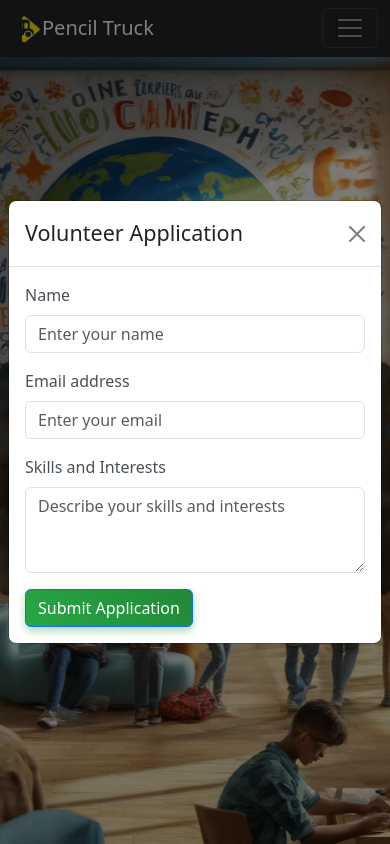
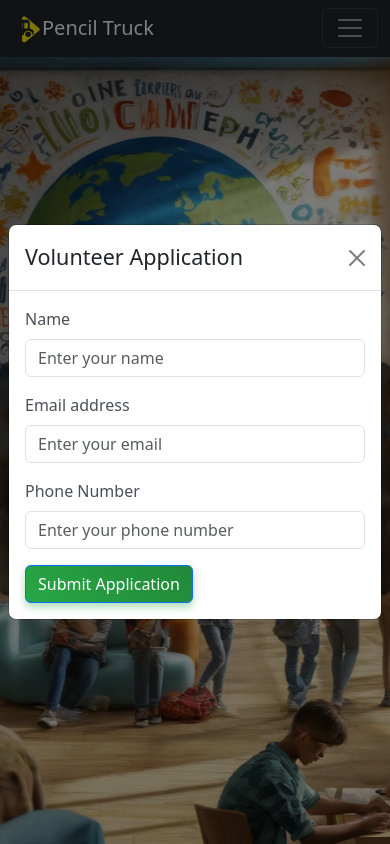
Before and after one commit to hashif-python/penciltruck_frontend, a React (Create React App) app: page / in a window 390 px wide. Both pictures are taken after a click on the button "Join Us". Shown: the top 844 px of the page. Built offline with nearby package versions, Linux system fonts and the light colour scheme; no server answers.

Commit message:
Update React and React-DOM versions, add phone field to volunteer application form, and implement toast notifications

```diff
--- a/src/pages/HomeSection.js
+++ b/src/pages/HomeSection.js
@@ -1,13 +1,14 @@
 import React, { useState } from 'react';
 import { Container, Row, Col, Button, Modal, Form } from 'react-bootstrap';
+import { ToastContainer, toast } from 'react-toastify';
+import 'react-toastify/dist/ReactToastify.css';
 import '../assets/css/HomeSection.css'; // Ensure this is correctly linked
-
 
 function HomeSection() {
     const [showModal, setShowModal] = useState(false);
     const [name, setName] = useState('');
     const [email, setEmail] = useState('');
-    const [skills, setSkills] = useState('');
+    const [phone, setPhone] = useState(''); // Phone state
 
     const handleShowModal = () => setShowModal(true);
     const handleCloseModal = () => {
@@ -19,28 +20,37 @@ function HomeSection() {
         const { value } = e.target;
         if (type === 'name') setName(value);
         else if (type === 'email') setEmail(value);
-        else if (type === 'skills') setSkills(value);
+        else if (type === 'phone') setPhone(value); // Handle phone input
     };
 
     const handleSubmit = (e) => {
         e.preventDefault();
-        if (!name || !email || !skills) {
-            alert('Please fill in all fields.');
+        if (!name || !email || !phone) { // Validate phone as well
+            toast.error('Please fill in all fields.', {
+                position: toast.POSITION.TOP_RIGHT, // Positioning the toaster at the top-right
+                autoClose: 5000,
+            });
             return;
         }
-        alert('Form submitted successfully!');
+        toast.success('Form submitted successfully!', {
+            position: toast.POSITION.TOP_RIGHT, // Positioning the toaster at the top-right
+            autoClose: 3000,
+        });
         handleCloseModal();
-        resetFormFields();
     };
 
     const resetFormFields = () => {
         setName('');
         setEmail('');
-        setSkills('');
+        setPhone(''); // Reset phone field
     };
+
     return (
+
         <div id="home" className="hero-background">
+            <ToastContainer />
             <Container className="text-white text-center hero-container">
+
                 <Row className="align-items-center justify-content-center">
                     <Col md={8}>
                         <h1 className="display-4 font-weight-bold">Help Us Change Lives</h1>
@@ -50,7 +60,6 @@ function HomeSection() {
                         <Button className="button" onClick={handleShowModal}>Join Us</Button>
                     </Col>
                 </Row>
-
 
                 <Modal show={showModal} onHide={handleCloseModal} centered>
                     <Modal.Header closeButton>
@@ -67,15 +76,18 @@ function HomeSection() {
                                 <Form.Control type="email" placeholder="Enter your email" value={email} onChange={(e) => handleInputChange(e, 'email')} />
                             </Form.Group>
                             <Form.Group className="mb-3">
-                            <Form.Label>Skills and Interests</Form.Label>
-                            <Form.Control as="textarea" rows={3} placeholder="Describe your skills and interests" value={skills} onChange={(e) => handleInputChange(e, 'skills')} />
+                                <Form.Label>Phone Number</Form.Label> {/* New phone field */}
+                                <Form.Control type="text" placeholder="Enter your phone number" value={phone} onChange={(e) => handleInputChange(e, 'phone')} />
                             </Form.Group>
-                        <Button  className="volunteer-button"  type="submit">
+                            <Button className="volunteer-button" type="submit">
                                 Submit Application
                             </Button>
                         </Form>
                     </Modal.Body>
                 </Modal>
+
+                {/* Toast Container for notifications */}
+
             </Container>
         </div>
     );
```
Also changed, not shown: package.json (+5 -5 lines), 1 other file (tests, documents, lock files or other folders). Lines whose indentation alone changed are shown as unchanged.
